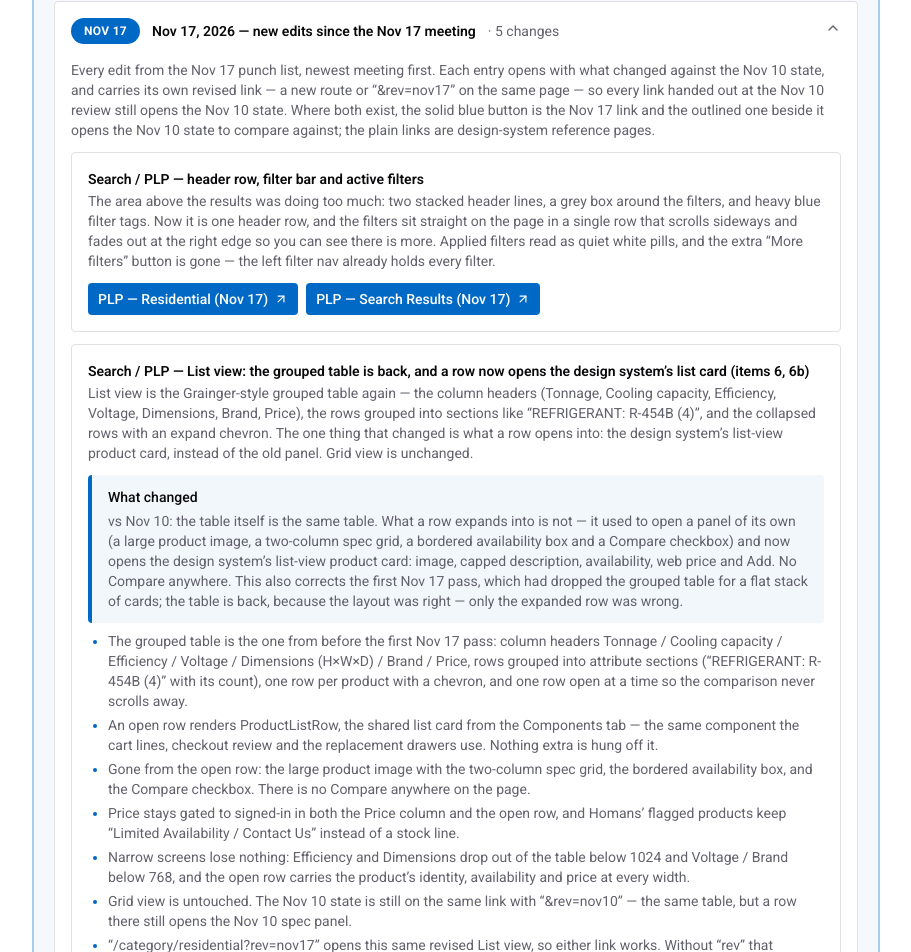
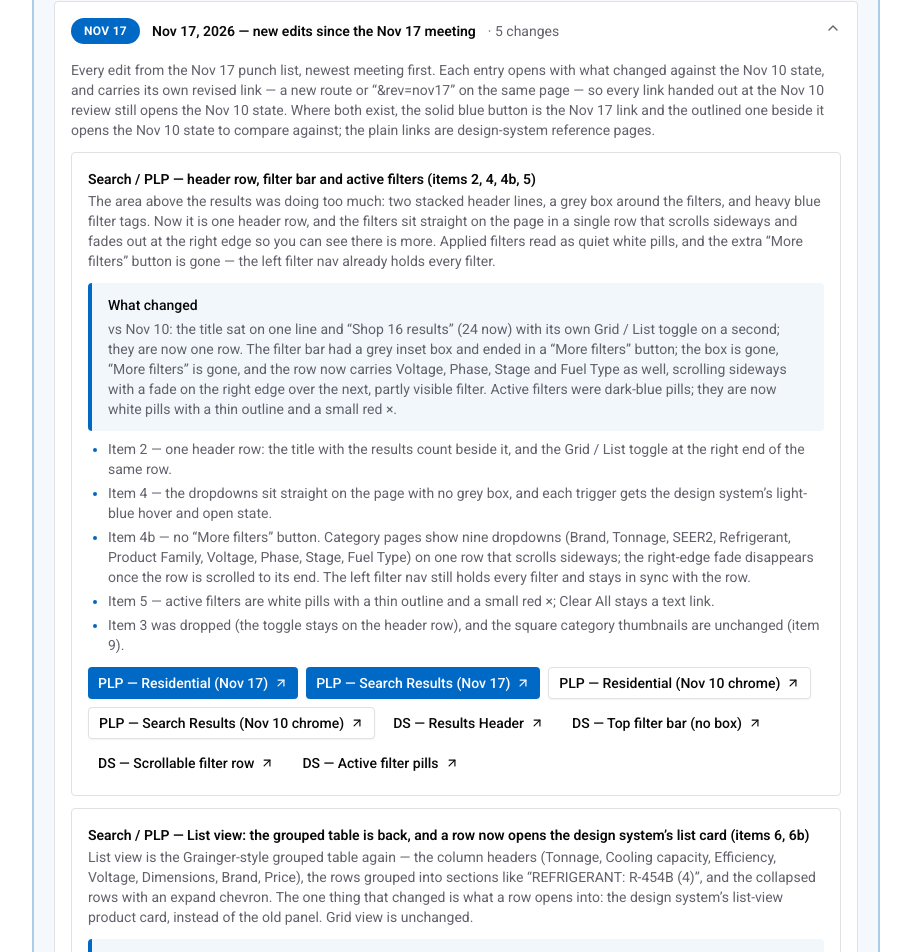
Before and after one commit to uxokdc2025/watscobuild, a Next.js app: page / in a window 1280 px wide. Shown: the part 333-1285 px from the top of the page, without its empty margins (184-1095 px from the left). Built offline with nearby package versions, Linux system fonts and the light colour scheme.

Commit message:
Landing: restore What changed + Nov 10/DS links on the Nov 17 header/filter entry, add item 4b

```diff
--- a/app/pdp/_index.tsx
+++ b/app/pdp/_index.tsx
@@ -229,11 +229,25 @@ const CHANGE_LOGS: ChangeLog[] = [
     note: "Every edit from the Nov 17 punch list, newest meeting first. Each entry opens with what changed against the Nov 10 state, and carries its own revised link — a new route or “&rev=nov17” on the same page — so every link handed out at the Nov 10 review still opens the Nov 10 state. Where both exist, the solid blue button is the Nov 17 link and the outlined one beside it opens the Nov 10 state to compare against; the plain links are design-system reference pages.",
     items: [
       {
-        title: "Search / PLP — header row, filter bar and active filters",
+        title: "Search / PLP — header row, filter bar and active filters (items 2, 4, 4b, 5)",
         desc: "The area above the results was doing too much: two stacked header lines, a grey box around the filters, and heavy blue filter tags. Now it is one header row, and the filters sit straight on the page in a single row that scrolls sideways and fades out at the right edge so you can see there is more. Applied filters read as quiet white pills, and the extra “More filters” button is gone — the left filter nav already holds every filter.",
+        changed: "vs Nov 10: the title sat on one line and “Shop 16 results” (24 now) with its own Grid / List toggle on a second; they are now one row. The filter bar had a grey inset box and ended in a “More filters” button; the box is gone, “More filters” is gone, and the row now carries Voltage, Phase, Stage and Fuel Type as well, scrolling sideways with a fade on the right edge over the next, partly visible filter. Active filters were dark-blue pills; they are now white pills with a thin outline and a small red ×.",
+        bullets: [
+          "Item 2 — one header row: the title with the results count beside it, and the Grid / List toggle at the right end of the same row.",
+          "Item 4 — the dropdowns sit straight on the page with no grey box, and each trigger gets the design system’s light-blue hover and open state.",
+          "Item 4b — no “More filters” button. Category pages show nine dropdowns (Brand, Tonnage, SEER2, Refrigerant, Product Family, Voltage, Phase, Stage, Fuel Type) on one row that scrolls sideways; the right-edge fade disappears once the row is scrolled to its end. The left filter nav still holds every filter and stays in sync with the row.",
+          "Item 5 — active filters are white pills with a thin outline and a small red ×; Clear All stays a text link.",
+          "Item 3 was dropped (the toggle stays on the header row), and the square category thumbnails are unchanged (item 9).",
+        ],
         links: [
           { label: "PLP — Residential (Nov 17)", href: "/search?brand=homans&category=residential&signedin=1&rev=nov17", rev: "nov17" },
           { label: "PLP — Search Results (Nov 17)", href: "/search?q=blower%20motor&signedin=1&rev=nov17", rev: "nov17" },
+          { label: "PLP — Residential (Nov 10 chrome)", href: "/search?brand=homans&category=residential&signedin=1", rev: "nov10" },
+          { label: "PLP — Search Results (Nov 10 chrome)", href: "/search?q=blower%20motor&signedin=1", rev: "nov10" },
+          { label: "DS — Results Header", href: "/components/plp#results-header" },
+          { label: "DS — Top filter bar (no box)", href: "/components/plp#pinned-bar" },
+          { label: "DS — Scrollable filter row", href: "/components/plp#scrollable-row" },
+          { label: "DS — Active filter pills", href: "/components/plp#applied-filters" },
         ],
       },
       {
```
